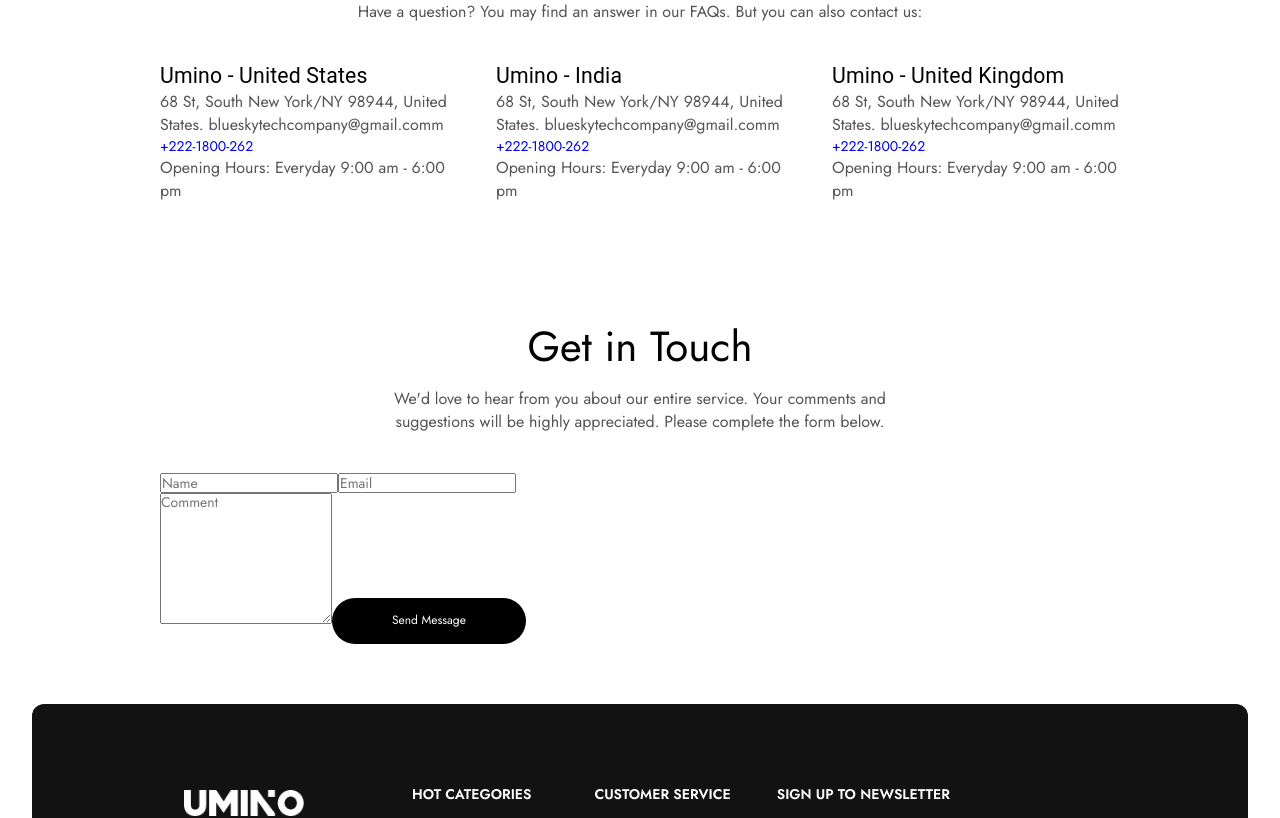
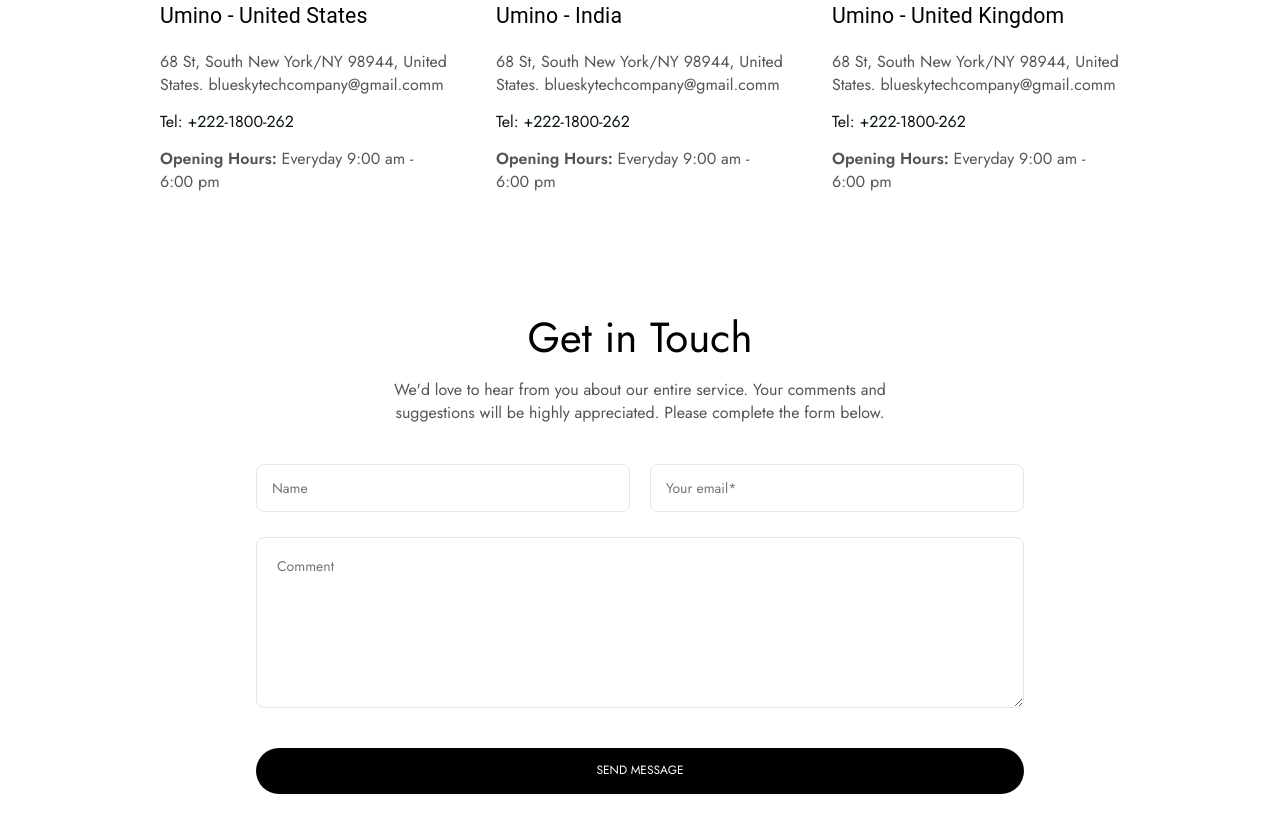
Before and after one commit to ravch08/umino_react, a React (Vite) app: page /contact in a window 1280 px wide. Shown: the part 760-1578 px from the top of the page. Built offline with nearby package versions, Linux system fonts and the light colour scheme.

Commit message:
Made adjustments

```diff
--- a/src/components/layouts/AboutCompany.jsx
+++ b/src/components/layouts/AboutCompany.jsx
@@ -20,6 +20,8 @@
                   <p>We have crafted thousands of manufacturing processes, strategy that allows us to understand our customers like never before. We are present up to this point due to the trust and appreciation of our customers.
                      <br /> <br />
                      To help stem the flow of plastic into the ocean, we have committed to eliminating single-use plastic from th product range and food outlets by 2023.
+                     <br /> <br />
+                     We spend months finding the best factories around the world—the same ones that produce your favorite designer labels. We visit them often and build strong personal relationships with the owners.
                   </p>
                </div>
                <figure><img src={ourCompany} alt="Story About Us" /></figure>
--- a/src/components/layouts/WhyChoose.jsx
+++ b/src/components/layouts/WhyChoose.jsx
@@ -5,8 +5,9 @@
 const WhyChoose = () => {
 
    return (
-      <section className="whyChoose">
+      <section className="whyChoose" >
          <div className="container">
+
             <div className="section-heading">
                <span className="superHeading">WHY CHOOSE US</span>
                <h2>Our Unique Things</h2>
--- a/src/components/login/Login.jsx
+++ b/src/components/login/Login.jsx
@@ -12,6 +12,7 @@
             title="Login"
             superHeading="WELCOME TO UMINO"
          />
+
          <section className="login-form" aria-labelledby="Login Form">
             <div className="container">
                <Stack
--- a/src/components/login/Register.jsx
+++ b/src/components/login/Register.jsx
@@ -22,7 +22,7 @@
                      <label htmlFor="form_firstName">First Name <span>*</span></label>
                      <input type="text" name="form_firstName" placeholder="First Name" />
 
-                     <label htmlFor="form_password">Password <span>*</span></label>
+                     <label htmlFor="form_lastName">Last Name <span>*</span></label>
                      <input type="text" name="form_lastName" placeholder="Last Name" />
 
                      <label htmlFor="form_email">Email <span>*</span></label>
--- a/src/components/pages/Contact.jsx
+++ b/src/components/pages/Contact.jsx
@@ -24,12 +24,12 @@
                >
                   {contactAddressItems?.map(item => {
                      return (
-                        <div className="address-item" key={item.id}>
-                           <Typography variant='h4' component={'h2'}>{item.branch}</Typography>
+                        <Stack direction={'column'} className="address-item" key={item.id}>
+                           <Typography variant='h4' mb={'2rem'} component={'h2'}>{item.branch}</Typography>
                            <p>{item.address}</p>
-                           <a href={`tel:+${item.tel}`}>{item.tel}</a>
+                           <a href={`tel:+${item.tel}`} className='address-phone'>Tel: {item.tel}</a>
                            <p><span>Opening Hours:</span> {item.hours}</p>
-                        </div>
+                        </Stack>
                      )
                   })}
                </Stack>
@@ -43,16 +43,21 @@
                   <p>We'd love to hear from you about our entire service. Your comments and suggestions will be highly appreciated. Please complete the form below.</p>
                </div>
 
-               <form method="post" className="contact-form">
-                  <Stack direction={{ xs: 'column', md: 'row' }}>
-                     <input type="text" className="form-input" name="contact[name]" placeholder="Name" />
-                     <input type="email" className="form-input" name="contact[email]" required placeholder="Email" />
-                  </Stack>
+               <div className="form">
+                  <form method="post" className="contact-form">
+                     <Stack direction={{ xs: 'column', md: 'row' }} gap={'2rem'} alignItems={'center'}>
+                        <label htmlFor="form_Name">First Name <span>*</span></label>
+                        <input type="text" name="form_Name" placeholder="Name" required />
 
-                  <textarea name="contact[body]" className="form-input-text" rows="8" placeholder="Comment"></textarea>
+                        <label htmlFor="form_email">Email <span>*</span></label>
+                        <input type="email" name="form_email" placeholder="Your email*" required />
+                     </Stack>
 
-                  <input type="submit" className="btn btn-dark" value="Send Message" />
-               </form>
+                     <textarea name="contactText" rows="8" placeholder="Comment"></textarea>
+
+                     <input type="submit" className="btn btn-dark" value="SEND MESSAGE" />
+                  </form>
+               </div>
             </div>
          </section >
 
--- a/src/components/sections/Blog.jsx
+++ b/src/components/sections/Blog.jsx
@@ -1,5 +1,5 @@
 import React from 'react';
-import { Card, Stack } from '@mui/material';
+import { Card, Stack, Typography } from '@mui/material';
 
 import { blogItems } from '../utils/data';
 import { Link } from 'react-router-dom';
@@ -31,7 +31,9 @@
 
                         <div className="blog-content">
                            <span>{item.category}</span>
-                           <Link to="#!"><h3>{item.title}</h3></Link>
+                           <Link to="#!">
+                              <Typography variant='h4' component={'h3'}>{item.title}</Typography>
+                           </Link>
                            <p>{item.description}</p>
                         </div>
 
--- a/src/components/utils/data.js
+++ b/src/components/utils/data.js
@@ -1,5 +1,5 @@
 import {
-   category1, category2, category3, category4, category5, category6, salesBanner1, salesBanner2, shipping1, shipping2, shipping3, blog1, blog2, blog3, banner1, banner2, banner1_768, banner2_768, banner1_1024, banner2_1024, banner1_1200, banner2_1200, bannerAboutUs, whychoose1, whychoose2, product1_1, product1_2, product2_1, product2_2, product3_1, product3_2, product4_1, product4_2, product5_1, product5_2, product6_1, product6_2, product7_1, product7_2, product8_1, product8_2, product9_1, product9_2, product10_1, product10_2
+   category1, category2, category3, category4, category5, category6, salesBanner1, salesBanner2, shipping1, shipping2, shipping3, blog1, blog2, blog3, banner1, banner2, banner1_768, banner2_768, banner1_1024, banner2_1024, banner1_1200, banner2_1200, bannerAboutUs, whychoose1, whychoose2, whychoose3, product1_1, product1_2, product2_1, product2_2, product3_1, product3_2, product4_1, product4_2, product5_1, product5_2, product6_1, product6_2, product7_1, product7_2, product8_1, product8_2, product9_1, product9_2, product10_1, product10_2
 } from "../utils/helper";
 
 export const categoryItems = [
@@ -153,7 +153,7 @@
    },
    {
       id: 'wc3',
-      imgSrc: whychoose1,
+      imgSrc: whychoose3,
       title: "Freedom for Everyone",
       description: `The designs have been created adopting the current trends, while leaving room for personal expression among young people.`,
    },
--- a/src/components/utils/helper.js
+++ b/src/components/utils/helper.js
@@ -47,6 +47,7 @@
 export { default as ourCompany } from "../../assets/aboutus_info.jpg";
 export { default as whychoose1 } from "../../assets/banner-about-1.webp";
 export { default as whychoose2 } from "../../assets/banner-about-2.webp";
+export { default as whychoose3 } from "../../assets/banner-about-3.webp";
 export { default as bannerLogin } from "../../assets/banner_login.jpg";
 export { default as bannerAboutUs } from "../../assets/banner_aboutus.jpg";
 export { default as bannerRegister } from "../../assets/banner_register.jpg";
--- a/src/sass/layout/_newArrivals.scss
+++ b/src/sass/layout/_newArrivals.scss
@@ -24,6 +24,7 @@
 
 .product-card {
   flex-basis: 22%;
+  overflow: hidden;
 
   .product-imgs {
     position: relative;
@@ -44,6 +45,10 @@
         visibility: visible;
         bottom: 4%;
       }
+
+      .productCart-options {
+        right: 3%;
+      }
     }
   }
 
@@ -61,7 +66,6 @@
   }
 
   figure {
-    overflow: hidden;
     position: relative;
     border-radius: 1.2rem;
   }
@@ -83,7 +87,35 @@
   .productCart-options {
     position: absolute;
     top: 3%;
-    right: 3%;
+    gap: 1rem;
+    right: -20%;
+    transition: right 0.6s ease-in-out;
+
+    .wishlist,
+    .compare,
+    .viewed {
+      width: 4rem;
+      height: 4rem;
+      border: none;
+      cursor: pointer;
+      border-radius: 50%;
+      color: $color-Dark-800;
+      @extend .flexRow-center;
+      background-color: white;
+      transition: background-color 0.3s ease-in-out;
+
+      svg {
+        fill: black;
+      }
+
+      &:hover {
+        background-color: $color-Dark-800;
+
+        svg {
+          fill: white;
+        }
+      }
+    }
   }
 
   .product-content {
--- a/src/sass/pages/_contact.scss
+++ b/src/sass/pages/_contact.scss
@@ -1,11 +1,50 @@
 @use "../abstracts/helper" as *;
 
 .location {
-  padding-top: 0;
+  padding: 0;
 }
 
 .contactInfo {
   .address-item {
     flex-basis: 30%;
   }
+
+  .address-phone {
+    padding: 1.4rem 0;
+    font-size: 1.6rem;
+    color: $color-Dark-400;
+    transition: color 0.3s ease-in-out;
+
+    &:hover {
+      color: $color-primary;
+    }
+  }
+
+  span {
+    font-weight: 600;
+  }
 }
+
+.form {
+  .contact-form {
+    width: 80%;
+    margin-inline: auto;
+
+    label {
+      display: none;
+    }
+
+    input[type="text"],
+    input[type="email"] {
+      width: 50%;
+      border-radius: 0.8rem;
+    }
+
+    textarea {
+      padding: 2rem;
+      border-radius: 0.8rem;
+      margin-bottom: 4rem;
+      border: 0.1rem solid $color-light-400;
+    }
+  }
+}
```
Also changed, not shown: src/components/layouts/ProductCard.jsx (+9 -7 lines), src/assets/banner-about-3.webp (added).
